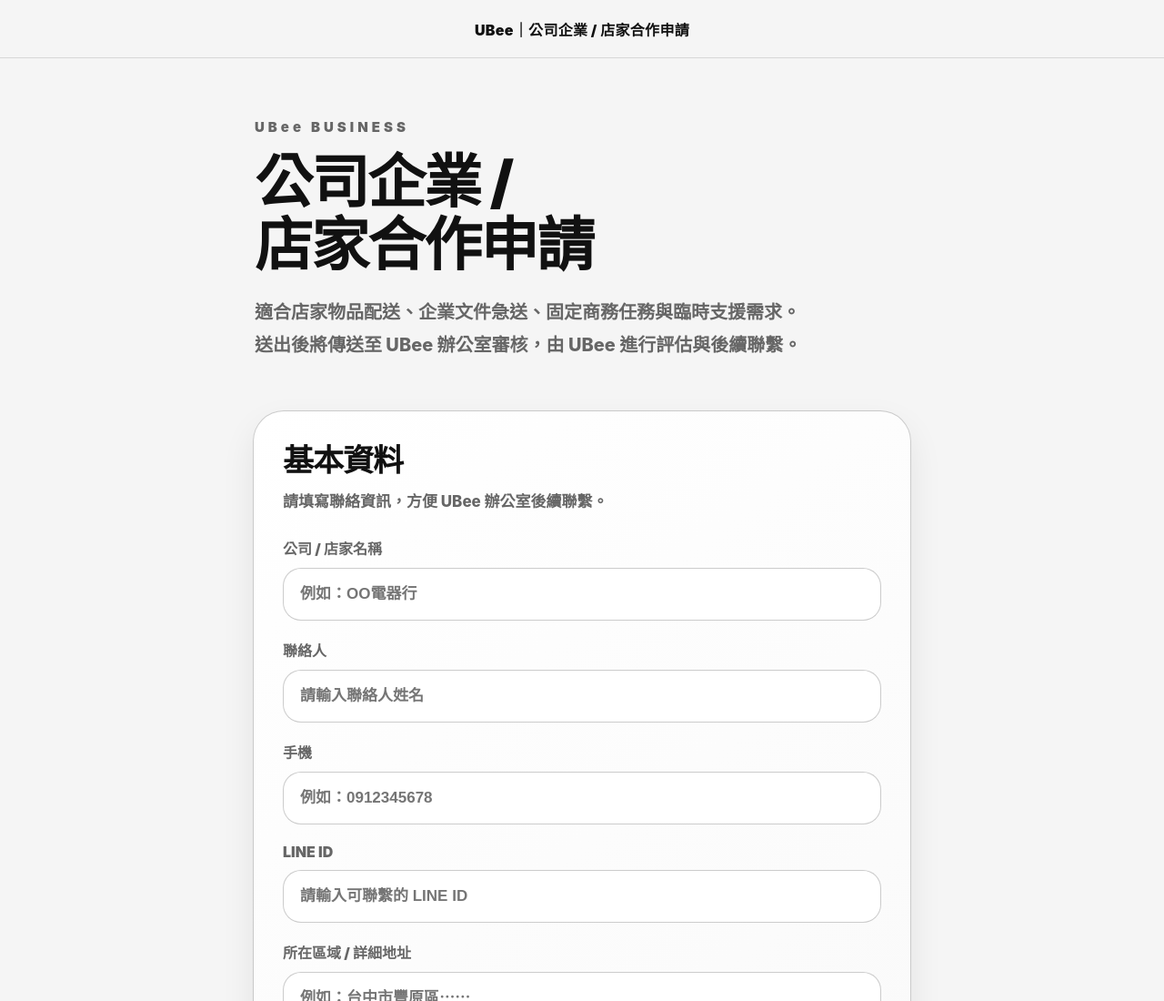
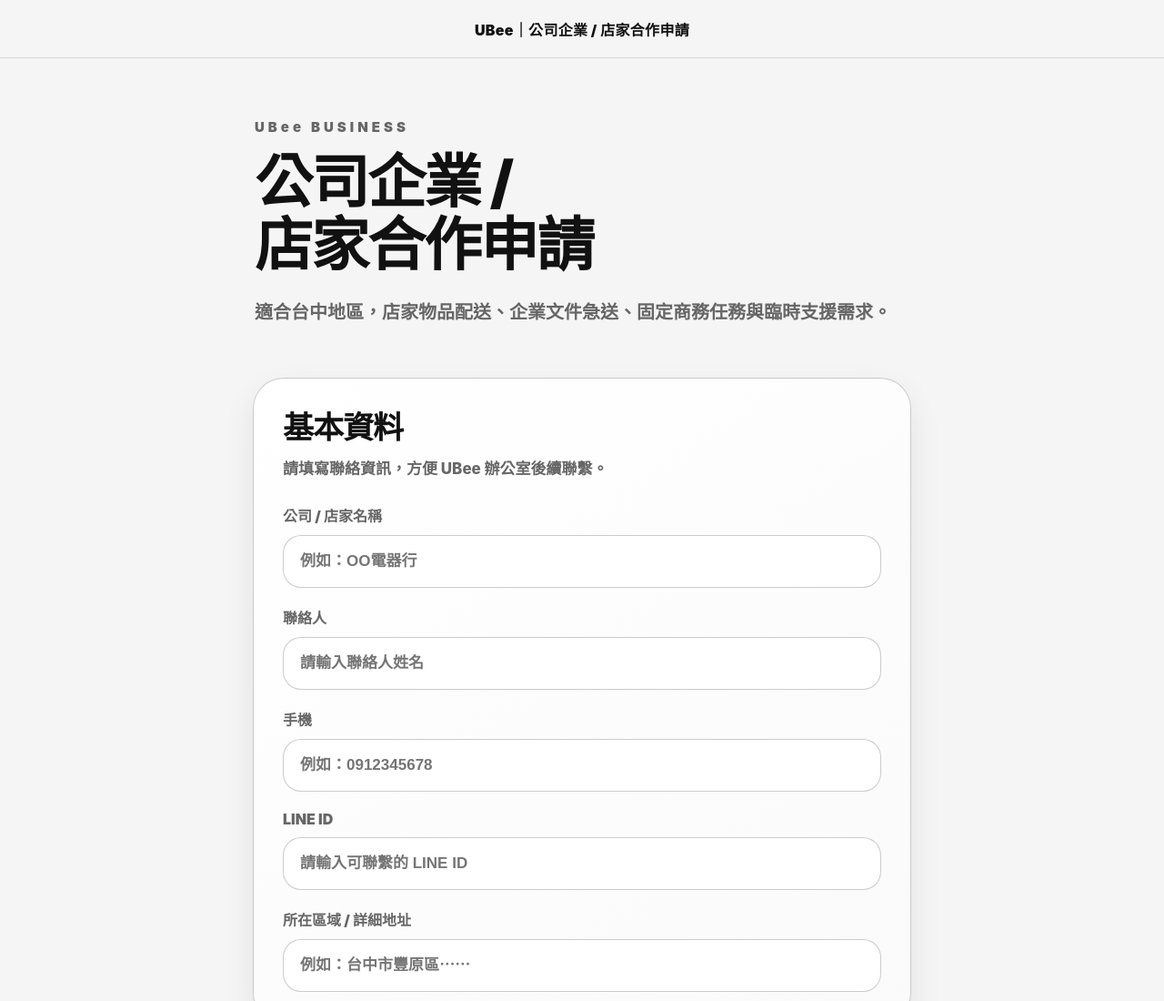
Before and after one commit to charles04121991/ubee-business-web, a plain HTML site: page business.html in a window 1280 px wide. Shown: the top 1100 px of the page at 91% size. Drawn offline with Linux system fonts and the light colour scheme.

Commit message:
Update business.html

```diff
--- a/business.html
+++ b/business.html
@@ -379,9 +379,8 @@
       <div class="eyebrow">UBee BUSINESS</div>
       <h1>公司企業 /<br>店家合作申請</h1>
       <p>
-        適合店家物品配送、企業文件急送、固定商務任務與臨時支援需求。<br>
-        送出後將傳送至 UBee 辦公室審核，由 UBee 進行評估與後續聯繫。
-      </p>
+  適合台中地區，店家物品配送、企業文件急送、固定商務任務與臨時支援需求。
+</p>
     </section>
 
     <form id="businessForm">
```
